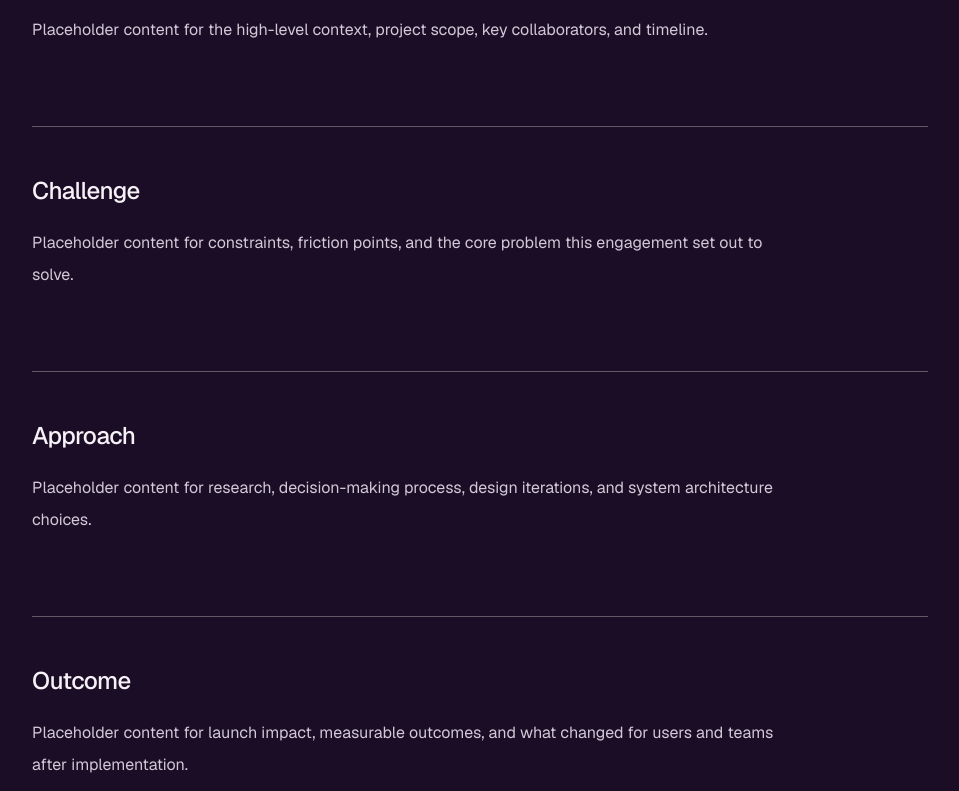
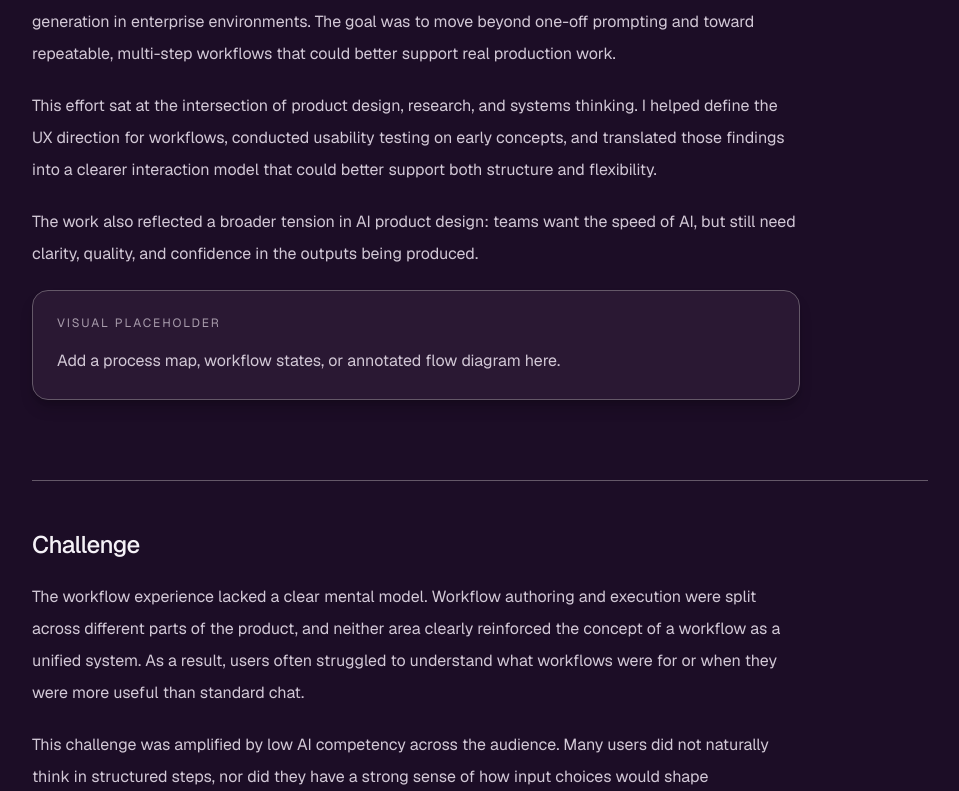
Before and after one commit to ivanku0/ivan-portfolio, a Next.js app: page /work/workflows in a window 1280 px wide. Shown: the part 569-1360 px from the top of the page, without its empty margins (160-1119 px from the left). Built offline with nearby package versions, Linux system fonts and the light colour scheme.

Commit message:
componentize case study template and add image blocks

```diff
--- a/app/work/workflows/page.tsx
+++ b/app/work/workflows/page.tsx
@@ -1,57 +1,42 @@
-import Link from "next/link";
+import { CaseStudyTemplate } from "@/src/components/CaseStudyTemplate";
+
+const overview = [
+  "I worked on the workflow experience for LIGER, an AI platform used to support structured content generation in enterprise environments. The goal was to move beyond one-off prompting and toward repeatable, multi-step workflows that could better support real production work.",
+  "This effort sat at the intersection of product design, research, and systems thinking. I helped define the UX direction for workflows, conducted usability testing on early concepts, and translated those findings into a clearer interaction model that could better support both structure and flexibility.",
+  "The work also reflected a broader tension in AI product design: teams want the speed of AI, but still need clarity, quality, and confidence in the outputs being produced.",
+];
+
+const challenge = [
+  "The workflow experience lacked a clear mental model. Workflow authoring and execution were split across different parts of the product, and neither area clearly reinforced the concept of a workflow as a unified system. As a result, users often struggled to understand what workflows were for or when they were more useful than standard chat.",
+  "This challenge was amplified by low AI competency across the audience. Many users did not naturally think in structured steps, nor did they have a strong sense of how input choices would shape downstream outputs. In practice, that meant the system often required a level of specificity and planning that users were not yet prepared to provide.",
+  "There was also a product positioning challenge. For many common enterprise writing tasks, standard chat already handled a large portion of the job. That made it difficult for users to immediately understand the value of a stepped workflow model, especially when the system did not yet make its structure or benefits obvious.",
+];
+
+const approach = [
+  "I began by evaluating the existing workflow experience through usability testing and synthesis. The findings made it clear that the problem was not only usability, but legibility: users could not reason about how the system worked before execution, and they had limited confidence in the relationship between steps, inputs, and outputs.",
+  "The original model was largely linear and execution-focused, with a step explorer and a prompt interface organized around inputs and outputs. To improve system understanding, I introduced a third layer: a preview and exploration space that gave users a broader view of the workflow as a system. This became a triptych model that separated structure, execution, and preview into distinct but connected parts of the experience.",
+  "That intervention improved clarity for more defined, document-driven workflows, but it also revealed an important limit. The model worked best when the work itself was already linear and well understood. As the use cases broadened, it became clear that the system needed to support more exploratory and evolving patterns of work as well. This led to a broader design shift: from enforcing a rigid sequence toward building a workflow system that could better support multiple modes of thinking over time.",
+];
+
+const outcome = [
+  "This work helped establish a stronger conceptual foundation for workflows inside the product. It influenced product direction, introduced a more legible interaction model, and created a reusable framework for thinking about AI-supported workflows beyond simple prompt-response interactions.",
+  "While the product was still evolving and I do not have released metrics to cite, the impact was meaningful at the system level. The work aligned cross-functional teams around a clearer model, surfaced the limitations of overly rigid workflow structures, and established a path toward more flexible, enterprise-ready workflow experiences.",
+  "More broadly, the project sharpened an important lesson that continues to shape how I approach AI design: speed alone is not enough. AI systems need to help people understand what is happening, what they can trust, and how structure should be introduced without overwhelming the user.",
+];
 
 export default function WorkflowsPage() {
   return (
-    <main className="min-h-screen bg-background px-6 pb-32 pt-20 text-foreground md:pb-40 md:pt-28">
-      <div className="mx-auto max-w-4xl space-y-16 md:space-y-20">
-        <Link href="/" className="inline-block text-sm">
-          {"<- Back to home"}
-        </Link>
-
-        <header className="space-y-6">
-          <p className="text-muted text-xs uppercase tracking-[0.16em]">Work</p>
-          <h1 className="max-w-3xl text-4xl font-semibold tracking-tight md:text-6xl">
-            AI Workflows
-          </h1>
-          <p className="text-secondary max-w-3xl text-base leading-8 md:text-lg">
-            A case study on designing AI-supported workflows that help teams move
-            faster while preserving quality, accountability, and human judgment
-            in production environments.
-          </p>
-        </header>
-
-        <section className="section-divider space-y-5 border-t pt-10 md:pt-12">
-          <h2 className="text-2xl font-medium tracking-tight">Overview</h2>
-          <p className="text-secondary max-w-3xl leading-8">
-            Placeholder content for the high-level context, project scope, key
-            collaborators, and timeline.
-          </p>
-        </section>
-
-        <section className="section-divider space-y-5 border-t pt-10 md:pt-12">
-          <h2 className="text-2xl font-medium tracking-tight">Challenge</h2>
-          <p className="text-secondary max-w-3xl leading-8">
-            Placeholder content for constraints, friction points, and the core
-            problem this engagement set out to solve.
-          </p>
-        </section>
-
-        <section className="section-divider space-y-5 border-t pt-10 md:pt-12">
-          <h2 className="text-2xl font-medium tracking-tight">Approach</h2>
-          <p className="text-secondary max-w-3xl leading-8">
-            Placeholder content for research, decision-making process, design
-            iterations, and system architecture choices.
-          </p>
-        </section>
-
-        <section className="section-divider space-y-5 border-t pt-10 md:pt-12">
-          <h2 className="text-2xl font-medium tracking-tight">Outcome</h2>
-          <p className="text-secondary max-w-3xl leading-8">
-            Placeholder content for launch impact, measurable outcomes, and what
-            changed for users and teams after implementation.
-          </p>
-        </section>
-      </div>
-    </main>
+    <CaseStudyTemplate
+      title="AI Workflows"
+      subtitle="A case study on designing AI-supported workflows that help teams move faster while preserving quality, accountability, and human judgment in production environments."
+      overview={overview}
+      overviewVisual="Add a process map, workflow states, or annotated flow diagram here."
+      challenge={challenge}
+      challengeVisual="Add a friction snapshot, pain-point matrix, or key usability findings here."
+      approach={approach}
+      approachVisual="Add triptych model wireframes, interaction model evolution, or concept comparisons here."
+      outcome={outcome}
+      outcomeVisual="Add impact highlights, system-level outcomes, or adoption signals here."
+    />
   );
 }
--- /dev/null
+++ b/src/components/CaseStudyTemplate.tsx
@@ -0,0 +1,107 @@
+import Link from "next/link";
+import type { ReactNode } from "react";
+
+type CaseStudyTemplateProps = {
+  title: string;
+  subtitle: string;
+  overview: string | string[];
+  challenge: string | string[];
+  approach: string | string[];
+  outcome: string | string[];
+  overviewVisual?: ReactNode;
+  challengeVisual?: ReactNode;
+  approachVisual?: ReactNode;
+  outcomeVisual?: ReactNode;
+};
+
+export function CaseStudyTemplate({
+  title,
+  subtitle,
+  overview,
+  challenge,
+  approach,
+  outcome,
+  overviewVisual,
+  challengeVisual,
+  approachVisual,
+  outcomeVisual,
+}: CaseStudyTemplateProps) {
+  const toParagraphs = (content: string | string[]) =>
+    Array.isArray(content) ? content : [content];
+
+  const sections = [
+    {
+      title: "Overview",
+      content: toParagraphs(overview),
+      visual: overviewVisual,
+      defaultVisual: "Add supporting visuals for context, scope, and timeline.",
+    },
+    {
+      title: "Challenge",
+      content: toParagraphs(challenge),
+      visual: challengeVisual,
+      defaultVisual: "Add a visual that highlights key constraints and friction points.",
+    },
+    {
+      title: "Approach",
+      content: toParagraphs(approach),
+      visual: approachVisual,
+      defaultVisual:
+        "Add workflow models, wireframes, or diagrams that show the process.",
+    },
+    {
+      title: "Outcome",
+      content: toParagraphs(outcome),
+      visual: outcomeVisual,
+      defaultVisual: "Add outcomes, impact snapshots, or result-oriented visuals.",
+    },
+  ] as const;
+
+  return (
+    <main className="min-h-screen bg-background px-6 pb-32 pt-20 text-foreground md:pb-40 md:pt-28">
+      <div className="mx-auto max-w-4xl space-y-16 md:space-y-20">
+        <Link href="/" className="inline-block text-sm">
+          {"<- Back to home"}
+        </Link>
+
+        <header className="space-y-6">
+          <h1 className="max-w-3xl text-4xl font-semibold tracking-tight md:text-6xl">
+            {title}
+          </h1>
+          <p className="text-secondary max-w-3xl text-base leading-8 md:text-lg">
+            {subtitle}
+          </p>
+        </header>
+
+        {sections.map((section) => (
+          <section
+            key={section.title}
+            className="section-divider space-y-5 border-t pt-10 md:pt-12"
+          >
+            <h2 className="text-2xl font-medium tracking-tight">{section.title}</h2>
+            <div className="max-w-3xl space-y-5">
+              {section.content.map((paragraph) => (
+                <p key={paragraph} className="text-secondary leading-8">
+                  {paragraph}
+                </p>
+              ))}
+            </div>
+            <div className="card-surface max-w-3xl rounded-2xl p-6 shadow-lg shadow-black/20">
+              <p className="text-muted text-xs uppercase tracking-[0.16em]">
+                Visual placeholder
+              </p>
+              <p className="text-secondary mt-4 leading-7">
+                {typeof section.visual === "string"
+                  ? section.visual
+                  : section.defaultVisual}
+              </p>
+              {section.visual && typeof section.visual !== "string" ? (
+                <div className="mt-4">{section.visual}</div>
+              ) : null}
+            </div>
+          </section>
+        ))}
+      </div>
+    </main>
+  );
+}
```
Also changed, not shown: app/work/outputs/page.tsx (+18 -52 lines), app/work/reconstruction/page.tsx (+18 -52 lines).
